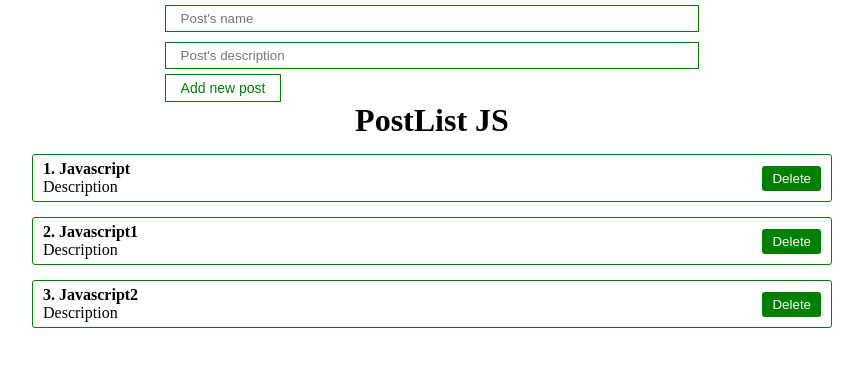
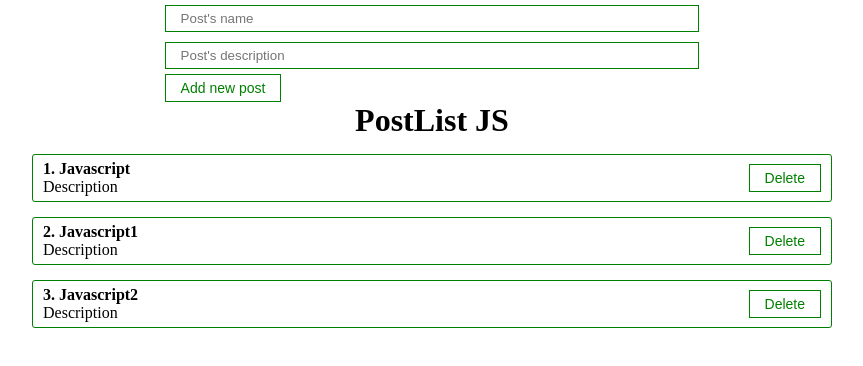
Before and after one commit to goyalion17/react_fund_course2.0, a React (Create React App) app: page / in a window 1280 px wide. Shown: the top 366 px of the page, without its empty margins (208-1071 px from the left). Built offline with nearby package versions, Linux system fonts and the light colour scheme.

Commit message:
From parent to child. From child to parent.

```diff
--- a/src/component/PostItem.jsx
+++ b/src/component/PostItem.jsx
@@ -1,4 +1,5 @@
 import React from "react";
+import MyButton from "./UI/button/MyButton";
 
 const PostItem = (props) => {
     return (
@@ -8,7 +9,7 @@ const PostItem = (props) => {
                 <div className="">{props.post.body}</div>
             </div>
             <div className="post_btns">
-                <button>Delete</button>
+                <MyButton>Delete</MyButton >
             </div>
         </div>
     )
--- a/src/styles/App.css
+++ b/src/styles/App.css
@@ -26,11 +26,3 @@
     border-radius: 3px;
     padding: 5px 10px;
 }
-
-.post_btns> button {
-    background-color: green;
-    color: white;
-    padding: 5px 10px;
-    border-radius: 3px;
-    border: 0;
-}
```
